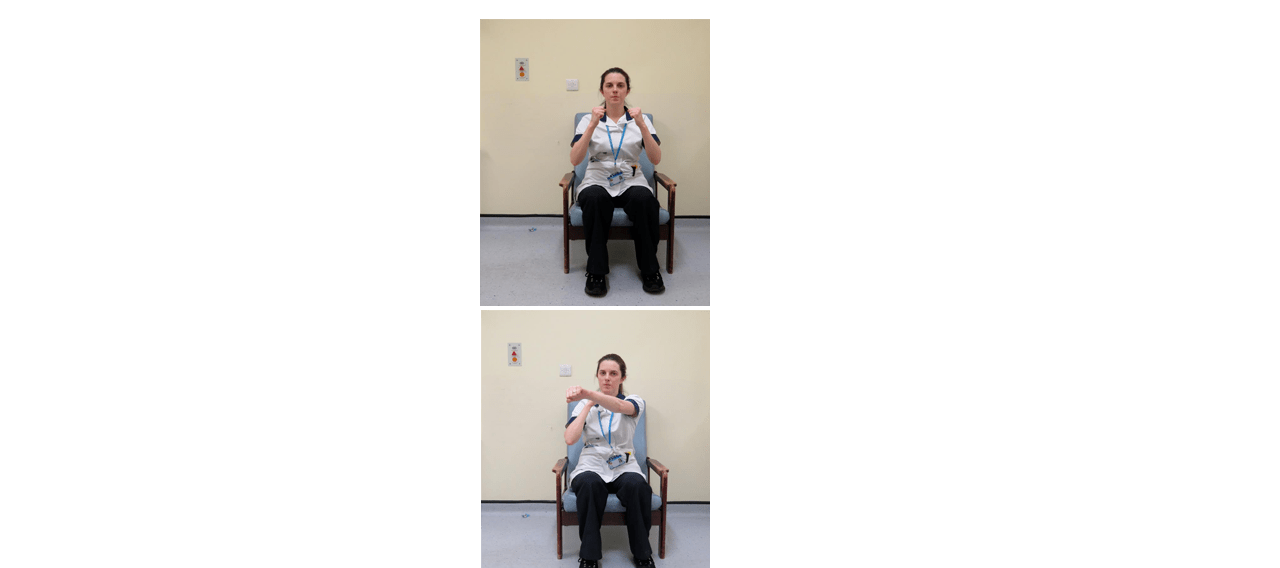
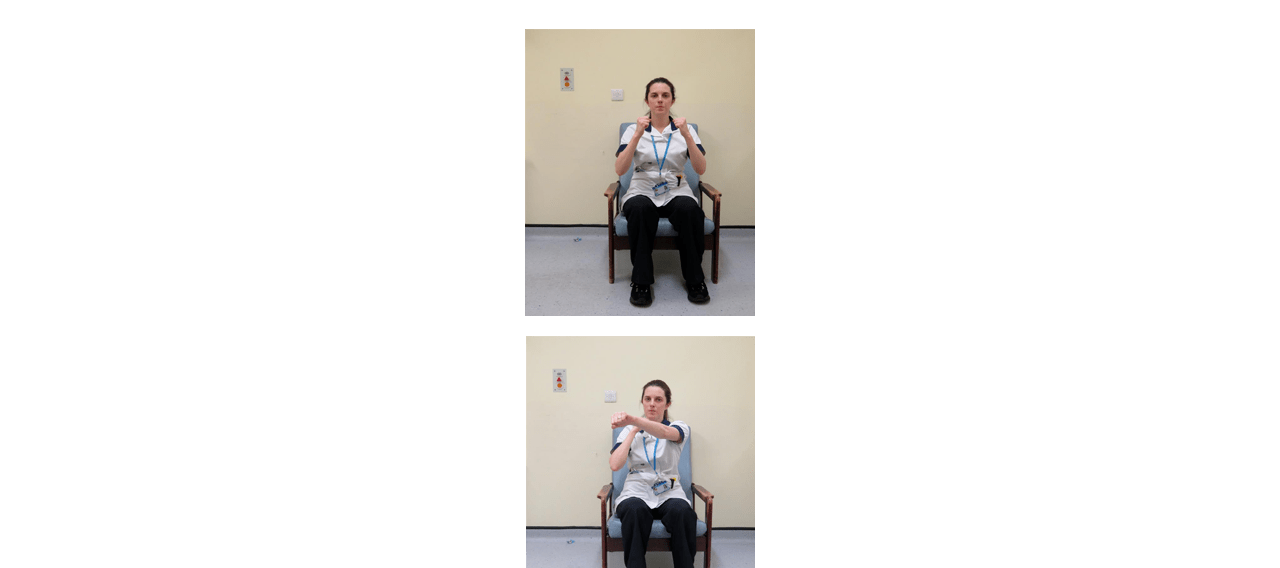
Before and after one commit to DayneMiddleton/NHS-Application, a website: page Boxing.html in a window 1280 px wide. Shown: the part 232-800 px from the top of the page. Drawn offline with Linux system fonts and the light colour scheme.

Commit message:
New Version

```diff
--- a/css/styles.css
+++ b/css/styles.css
@@ -20,6 +20,13 @@ img.center {
   margin-left: auto;
   margin-right: auto;
   padding:5px;
+}
+
+img.Exercise {
+  display: block;
+  margin-left: auto;
+  margin-right: auto;
+  padding:10px;
 }
 
 img.HealthyLiving {
```
Also changed, not shown: images/Dairy&AlternativesPic.png (added).
